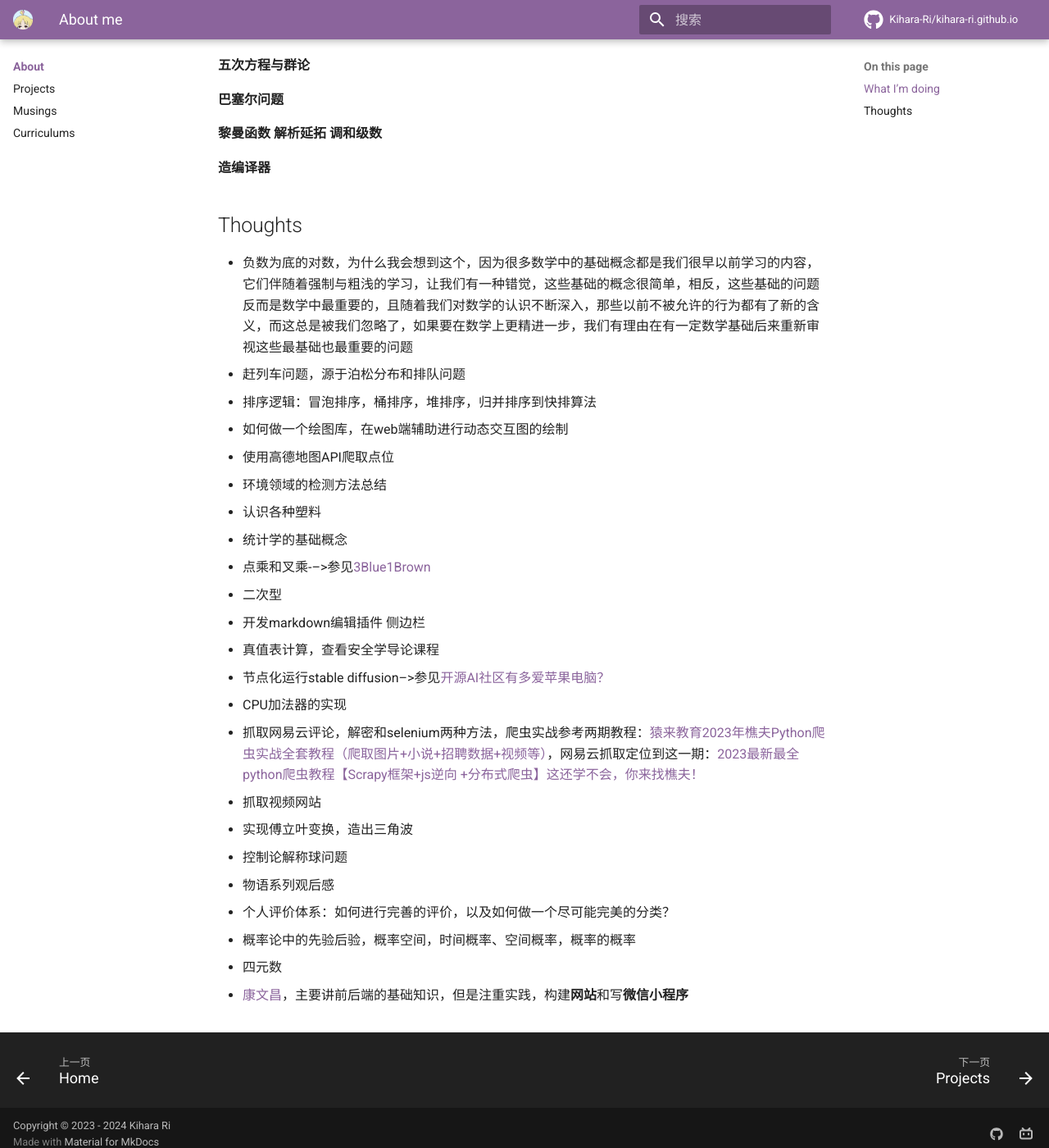
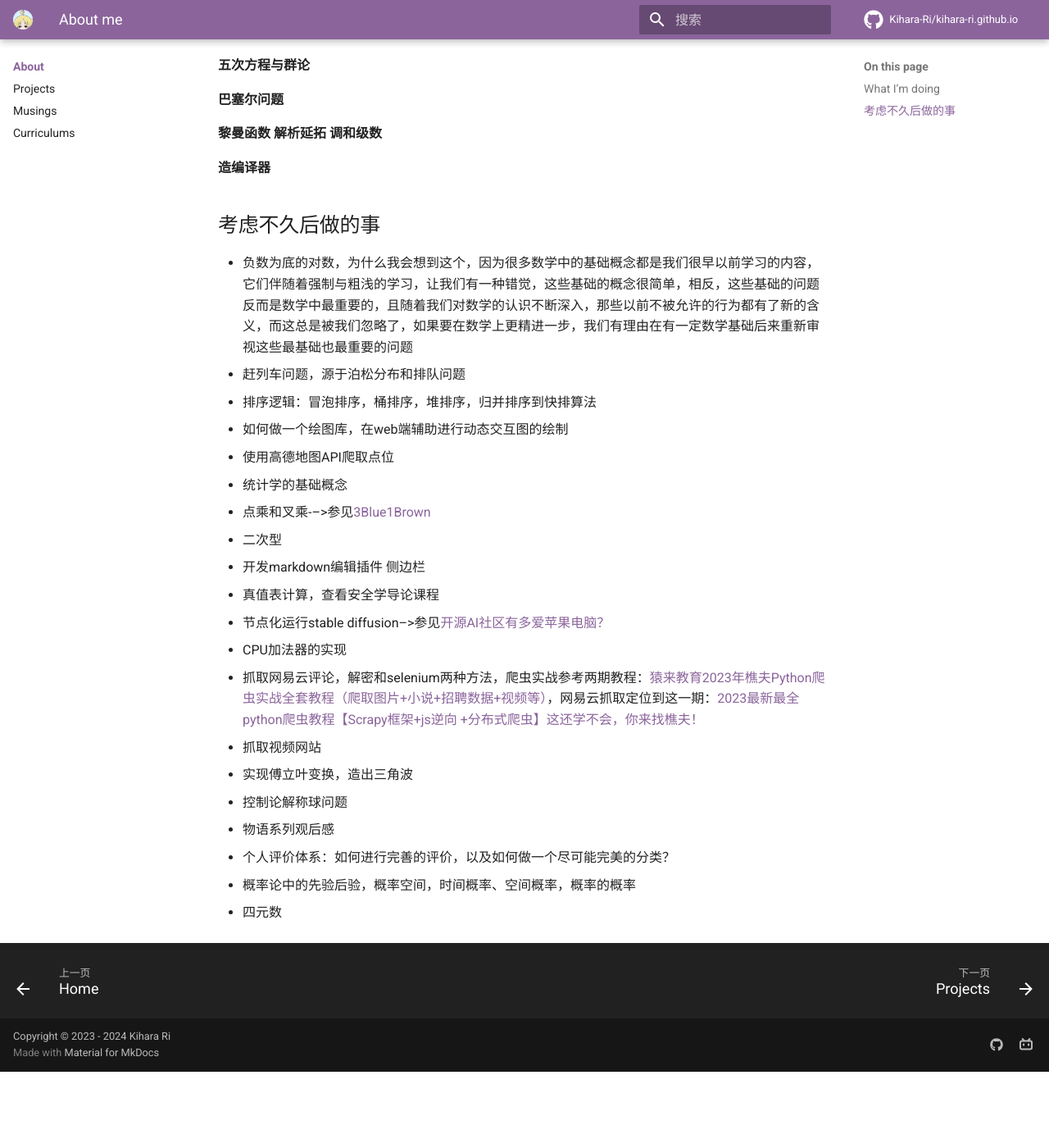
Before and after one commit to Kihara-Ri/kihara-ri.github.io, an MkDocs documentation site: the page built from docs/about/index.md, in a window 1280 px wide and 1400 px high, scrolled down 618 px. Shown: the whole window at 82% size. Built offline with MkDocs 1.6.1 and Material for MkDocs 9.7.7, drawn with Linux system fonts in a browser that asks for light colours; comment, search, counter and statistics services are not loaded; after the commit the page ends 1925 px from its top, so only the background shows below that.

Commit message:
Update index.md

```diff
--- a/docs/about/index.md
+++ b/docs/about/index.md
@@ -24,15 +24,13 @@
 
 **造编译器**
 
-## Thoughts
+## 考虑不久后做的事
 
 - 负数为底的对数，为什么我会想到这个，因为很多数学中的基础概念都是我们很早以前学习的内容，它们伴随着强制与粗浅的学习，让我们有一种错觉，这些基础的概念很简单，相反，这些基础的问题反而是数学中最重要的，且随着我们对数学的认识不断深入，那些以前不被允许的行为都有了新的含义，而这总是被我们忽略了，如果要在数学上更精进一步，我们有理由在有一定数学基础后来重新审视这些最基础也最重要的问题
 - 赶列车问题，源于泊松分布和排队问题
 - 排序逻辑：冒泡排序，桶排序，堆排序，归并排序到快排算法
 - 如何做一个绘图库，在web端辅助进行动态交互图的绘制
 - 使用高德地图API爬取点位
-- 环境领域的检测方法总结
-- 认识各种塑料
 - 统计学的基础概念
 - 点乘和叉乘-–>参见[3Blue1Brown](https://space.bilibili.com/88461692)
 - 二次型
@@ -48,5 +46,3 @@
 - 个人评价体系：如何进行完善的评价，以及如何做一个尽可能完美的分类？
 - 概率论中的先验后验，概率空间，时间概率、空间概率，概率的概率
 - 四元数
-
-- [康文昌](https://space.bilibili.com/34786453)，主要讲前后端的基础知识，但是注重实践，构建**网站**和写**微信小程序**
```
